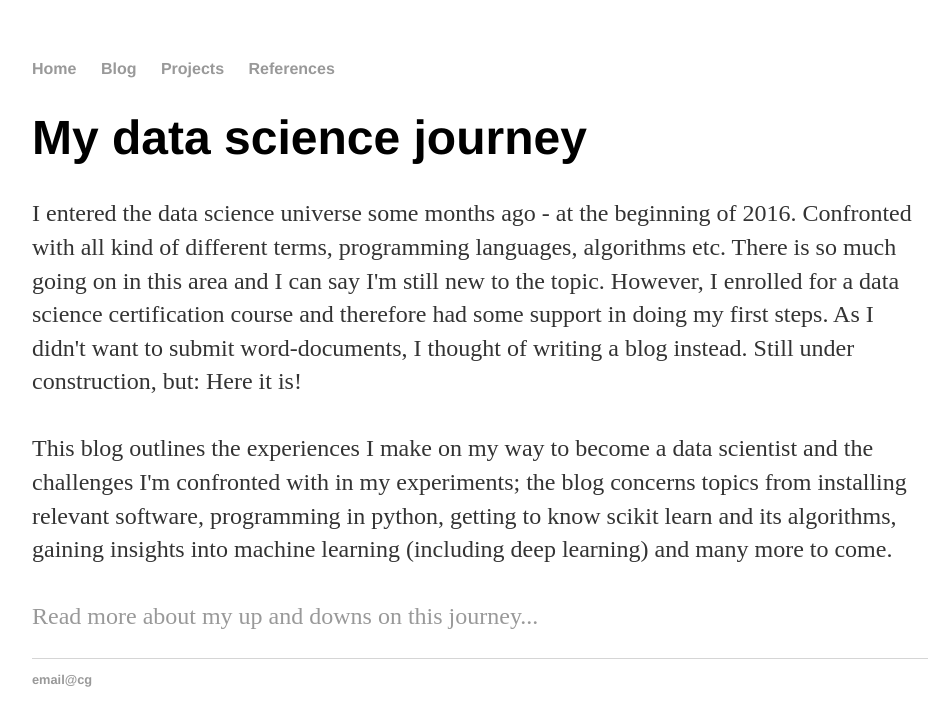
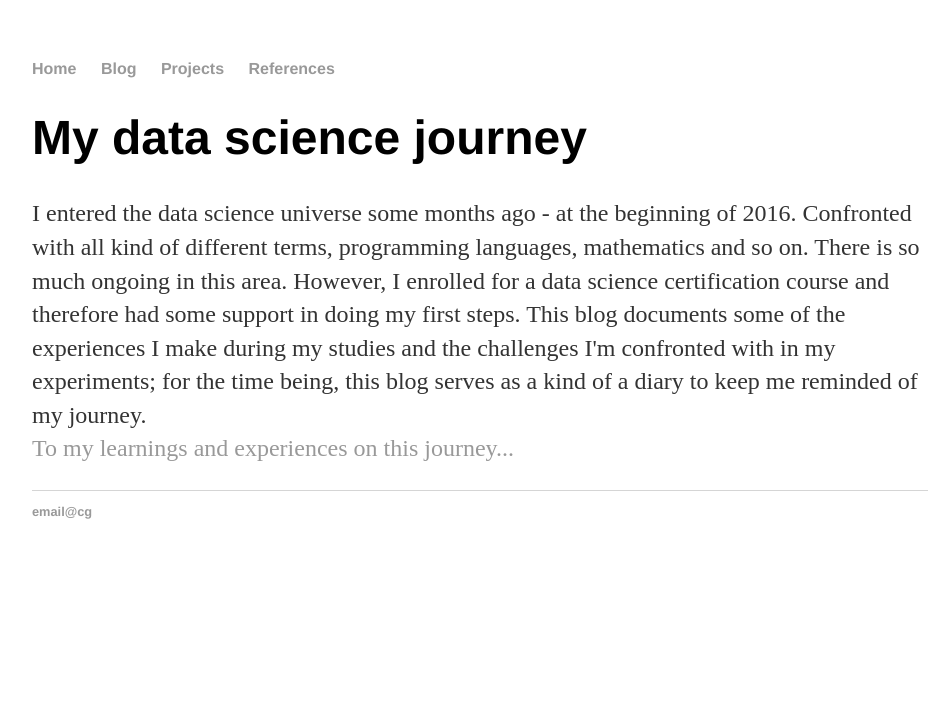
Before and after one commit to cgassman/cgassman.github.io, a Jekyll site: the page built from index.html, in a window 1280 px wide. Shown: the top 726 px of the page, without its empty margins (160-1110 px from the left). Built offline with Jekyll 4.4.1, drawn with Linux system fonts in a browser that asks for light colours.

Commit message:
adjusted
adjusted to new meaning of this blog. decouple it from studies which
were original intention of this blog

```diff
--- a/index.html
+++ b/index.html
@@ -4,10 +4,10 @@ title: cgassman.github.com | home
 ---
 <div class="home">
 	<h1>My data science journey</h1>
-	<p>I entered the data science universe some months ago -  at the beginning of 2016. Confronted with all kind of different terms, programming languages, algorithms etc. There is so much going on in this area and I can say I'm still new to the topic. However, I enrolled for a data science certification course and therefore had some support in doing my first steps. As I didn't want to submit word-documents, I thought of writing a blog instead. Still under construction, but: Here it is! </br></br>
+	<p>I entered the data science universe some months ago -  at the beginning of 2016. Confronted with all kind of different terms, programming languages, mathematics and so on. There is so much ongoing in this area. However, I enrolled for a data science certification course and therefore had some support in doing my first steps.
 
-This blog outlines the experiences I make on my way to become a data scientist and the challenges I'm confronted with in my experiments; the blog concerns topics from installing relevant software, programming in python, getting to know scikit learn and its algorithms, gaining insights into machine learning (including deep learning) and many more to come.<br/>
+This blog documents some of the experiences I make during my studies and the challenges I'm confronted with in my experiments; for the time being, this blog serves as a kind of a diary to keep me reminded of my journey.
 
 <br/>
-  <a href="/blog">Read more about my up and downs on this journey...</a></p>
+  <a href="/blog">To my learnings and experiences on this journey...</a></p>
 </div><!-- /.home -->
```
